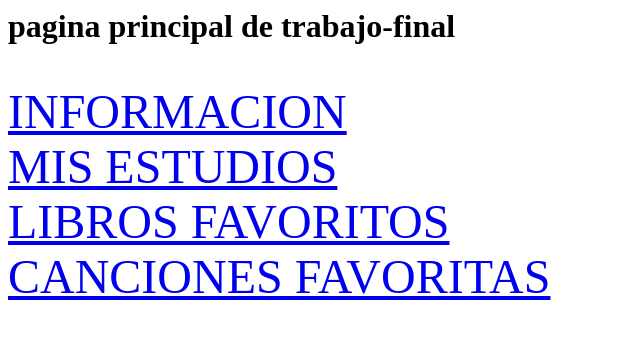
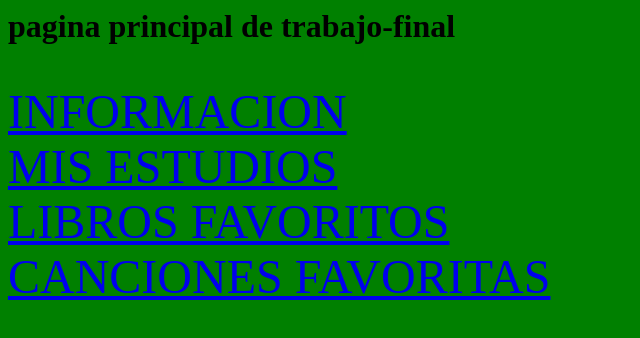
Before and after one commit to Jeshuarevolorio4ba/trabajo-final, a plain HTML site: page index.html in a window 1280 px wide. Shown: the whole page, without its empty margins (0-640 px from the left). Drawn offline with Linux system fonts and the light colour scheme.

```diff
--- a/index.html
+++ b/index.html
@@ -2,7 +2,7 @@
 <html><head><title>pagina principal</title>
 
 </head>
-<body bg color="green" es>
+<body bgcolor="green">
 <h1>pagina principal de trabajo-final</h1><br>
 <font size="14"color="WHITE">
 <a href="info.html">INFORMACION</a><br>
```
